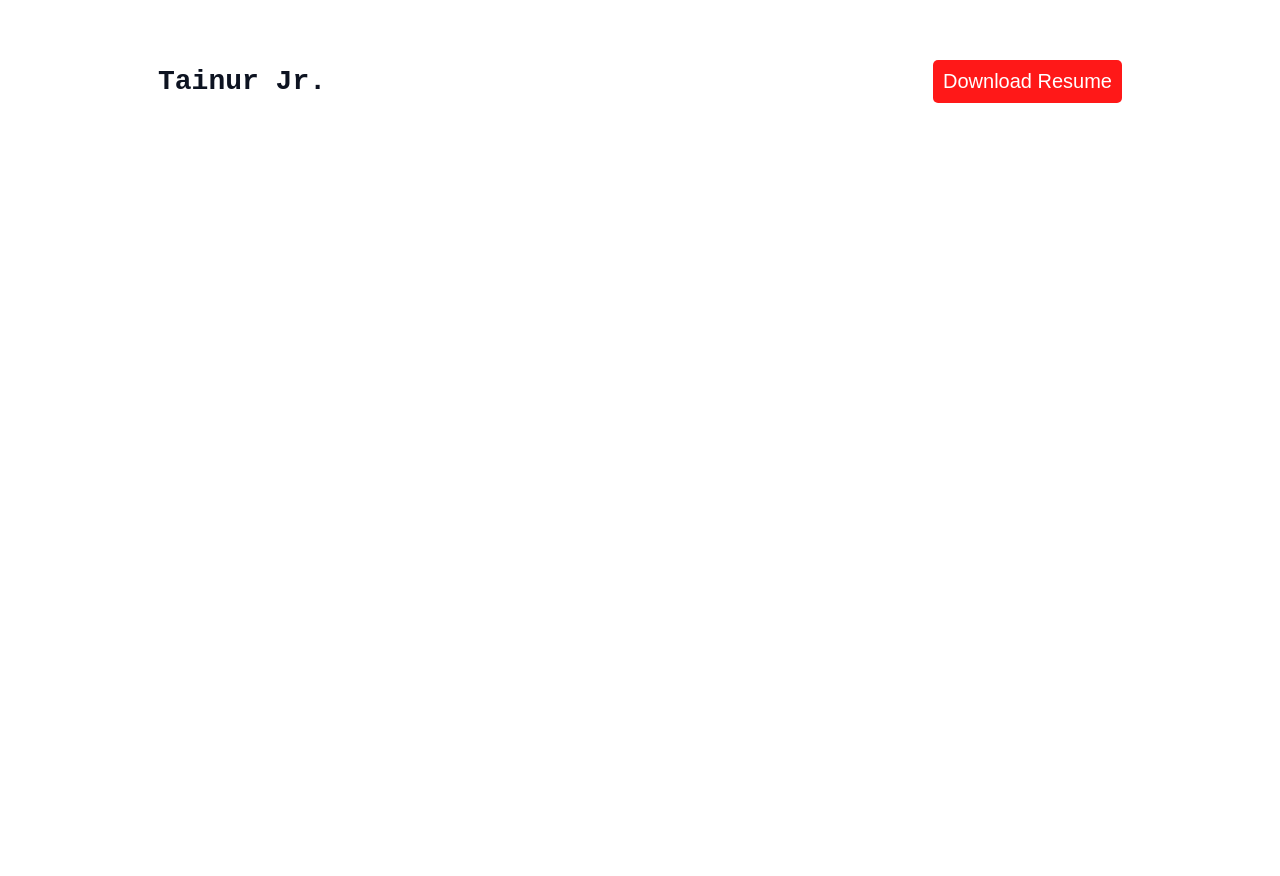
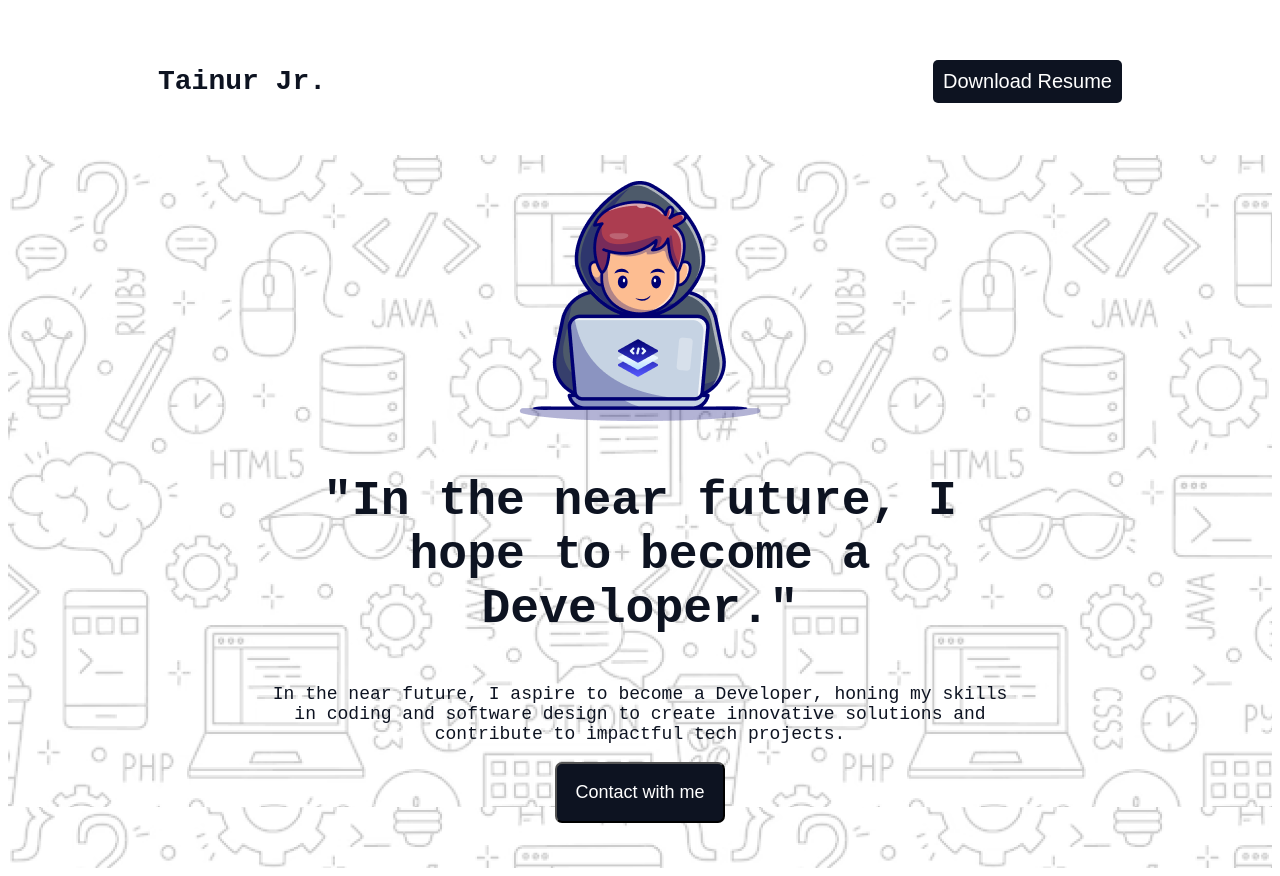
Before and after one commit to tainurrahaman/Assignment_1, a plain HTML site: page index.html in a window 1280 px wide. Before the commit the page ends 800 px from the top, so only its background shows below. Drawn offline with Linux system fonts and the light colour scheme; a web font is replaced by a local one.

Commit message:
add banner section

```diff
--- a/index.html
+++ b/index.html
@@ -16,5 +16,19 @@
         <input class="nav-btn" type="button" value="Download Resume" />
       </div>
     </nav>
+    <section>
+      <div class="banner">
+        <img src="assets/Group.png" alt="A boy is practicing code" />
+        <h3 class="banner-header">
+          "In the near future, I hope to become a Developer."
+        </h3>
+        <p class="banner-des">
+          In the near future, I aspire to become a Developer, honing my skills
+          in coding and software design to create innovative solutions and
+          contribute to impactful tech projects.
+        </p>
+        <input class="banner-btn" type="button" value="Contact with me" />
+      </div>
+    </section>
   </body>
 </html>
--- a/styles.css/index.css
+++ b/styles.css/index.css
@@ -25,8 +25,38 @@
     font-weight: 350px;
     color: white;
     border-radius: 5px;
-    background-color: rgba(255, 0, 0, 0.906);
+    background-color: #0D1321;
     border: none;
     padding: 10px 10px;
     cursor: pointer;
 }
+
+/* Banner styles */
+
+.banner {
+    background-image: url('../assets/Hero-bg.png');
+    justify-content: center;
+    text-align: center;
+    padding: 26px 250px 45px 250px;
+
+}
+
+.banner-header {
+    font-size: 48px;
+    font-weight: bold;
+    color: #0D1321;
+}
+
+.banner-des {
+    font-size: 18px;
+    color: #0D1321;
+}
+
+.banner-btn {
+    font-size: 18px;
+    color: #FFFFFF;
+    background-color: #0D1321;
+    padding: 18px;
+    border-radius: 7px;
+    cursor: pointer;
+}
```
